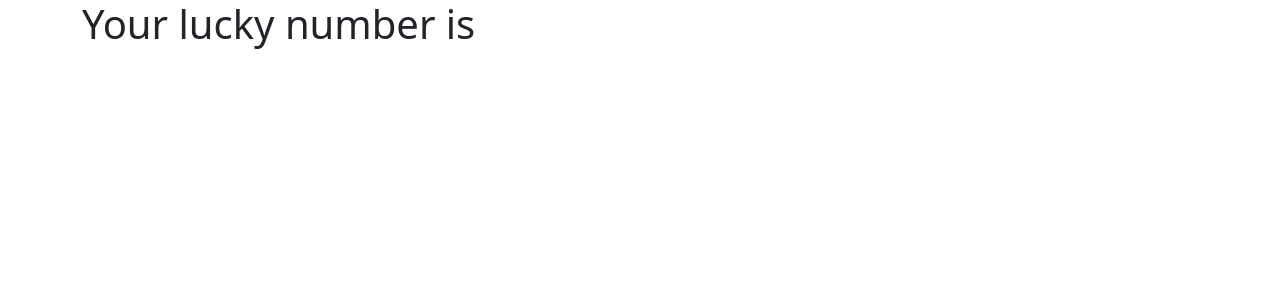
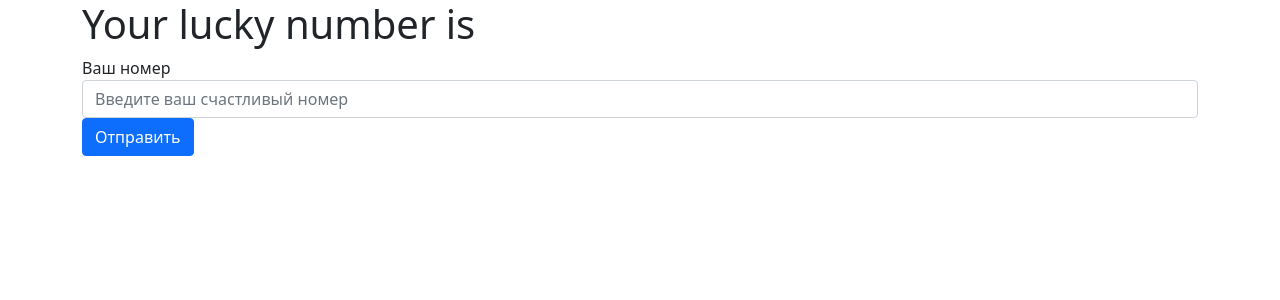
Before and after one commit to toyrik/microShop, a Symfony app: template app/templates/home/index.html.twig in a window 1280 px wide. Shown: the top 300 px of the page. Run offline with Twig, Linux system fonts and the light colour scheme; the template is opened without the code that fills it, so the values that code supplies are empty; some libraries are stand-ins or nearby versions.

Commit message:
Geting form data

```diff
--- a/app/templates/home/index.html.twig
+++ b/app/templates/home/index.html.twig
@@ -2,4 +2,11 @@
 
 {% block main %}
     <h1>Your lucky number is {{ number }}</h1>
+    <form method="post">
+        <div class="form-group">
+            <label for="number">Ваш номер</label>
+            <input class="form-control" type="text" name="number" placeholder="Введите ваш счастливый номер">
+            <button type="submit" class="btn btn-primary">Отправить</button>
+        </div>
+    </form>
 {% endblock %}
```
Also changed, not shown: app/src/Controller/HomeController.php (+15 -1 lines).
